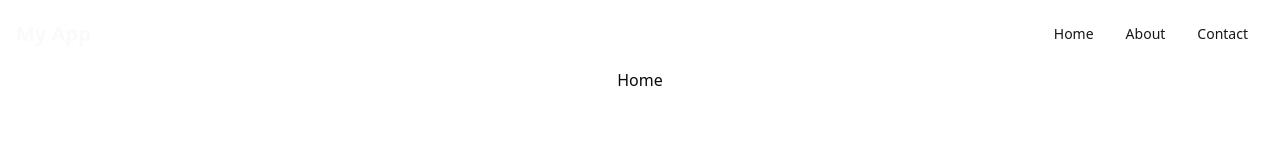
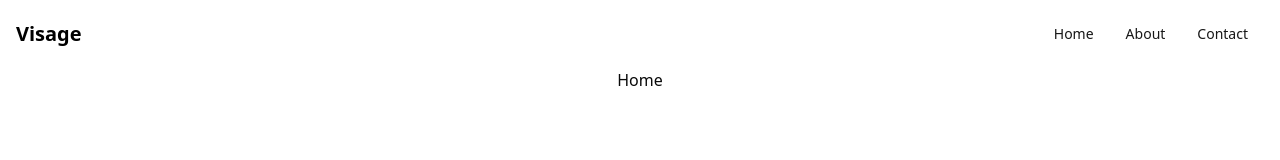
Before and after one commit to kennfeng/visageweb, a React (Vite) app: page / in a window 1280 px wide. Shown: the top 160 px of the page. Built offline with nearby package versions, Linux system fonts and the light colour scheme.

Commit message:
Update Header component title to 'Visage' and change text color to black

```diff
--- a/src/components/Header.jsx
+++ b/src/components/Header.jsx
@@ -4,7 +4,7 @@ import { Button } from '@/components/ui/button';
 function Header() {
     return (
         <header className="flex justify-between items-center p-4 text-primary-foreground">
-            <h1 className="text-xl font-semibold">My App</h1>
+            <h1 className="text-xl font-semibold text-black">Visage</h1>
             <nav>
                 <Button variant="link">Home</Button>
                 <Button variant="link">About</Button>
```
